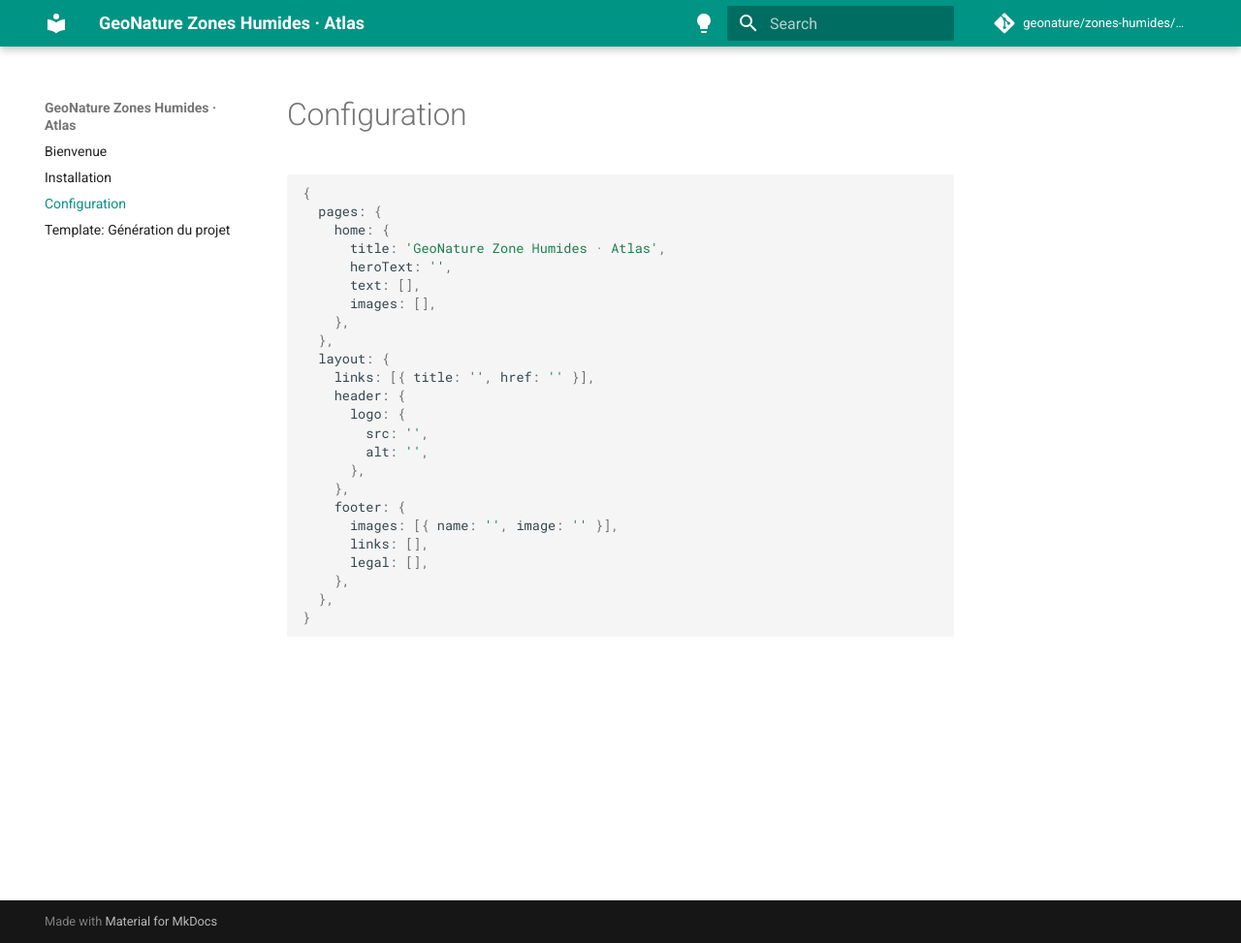
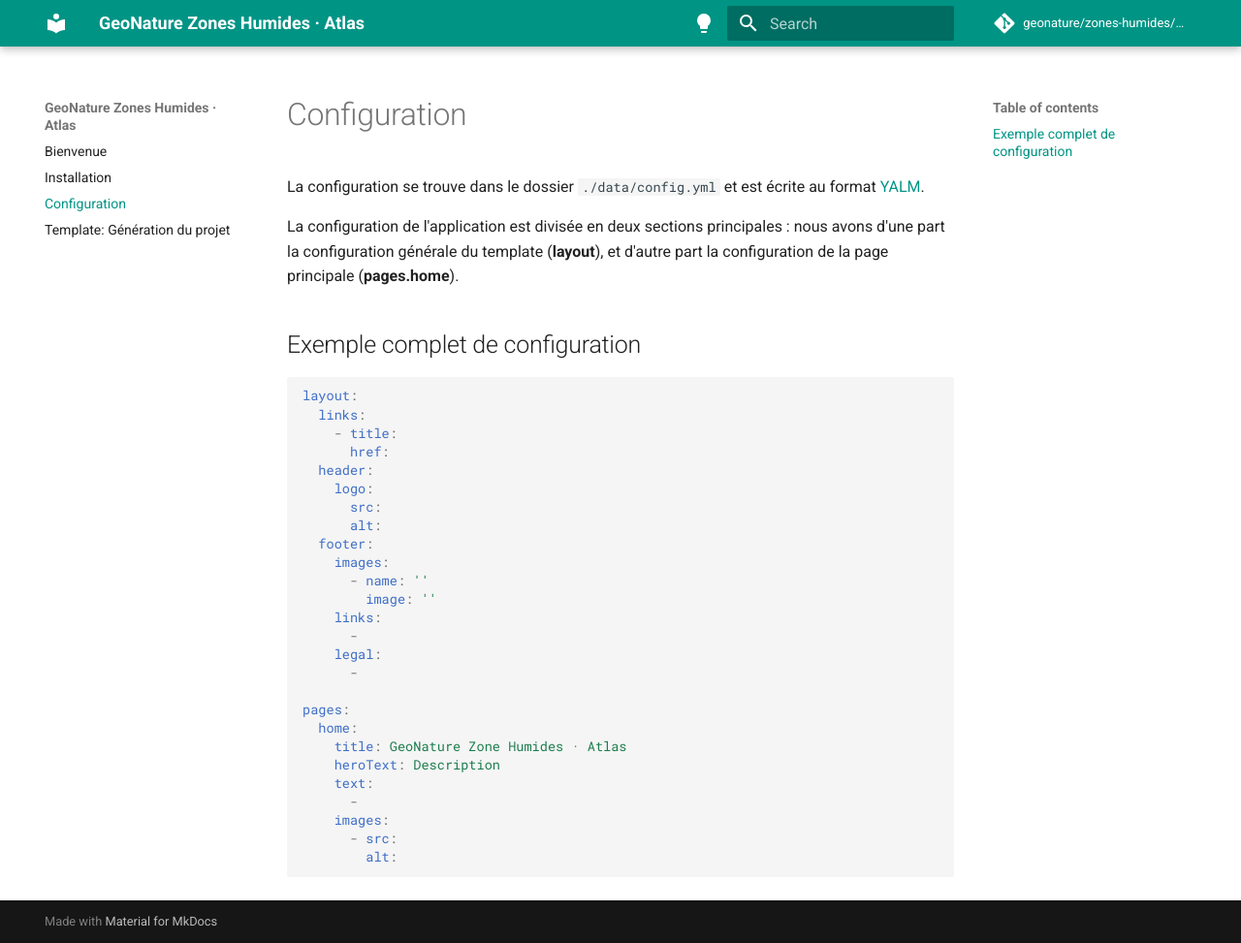
Before and after one commit to naturalsolutions/GeoNature-ZH-atlas, an MkDocs documentation site: the page built from docs/configuration.md, in a window 1280 px wide and 973 px high. Shown: the whole window at 97% size. Built offline with MkDocs 1.6.1 and Material for MkDocs 9.7.7, drawn with Linux system fonts in a browser that asks for light colours; comment, search, counter and statistics services are not loaded.

Commit message:
docs: add configuration example

````diff
--- a/docs/configuration.md
+++ b/docs/configuration.md
@@ -1,26 +1,36 @@
-```js
-{
-  pages: {
-    home: {
-      title: 'GeoNature Zone Humides · Atlas',
-      heroText: '',
-      text: [],
-      images: [],
-    },
-  },
-  layout: {
-    links: [{ title: '', href: '' }],
-    header: {
-      logo: {
-        src: '',
-        alt: '',
-      },
-    },
-    footer: {
-      images: [{ name: '', image: '' }],
-      links: [],
-      legal: [],
-    },
-  },
-}
+La configuration se trouve dans le dossier `./data/config.yml` et est écrite au format [YALM][yaml].
+
+La configuration de l'application est divisée en deux sections principales : nous avons d'une part la configuration générale du template (**layout**), et d'autre part la configuration de la page principale (**pages.home**).
+
+## Exemple complet de configuration
+
+```yaml
+layout:
+  links:
+    - title:
+      href:
+  header:
+    logo:
+      src:
+      alt:
+  footer:
+    images:
+      - name: ''
+        image: ''
+    links:
+      -
+    legal:
+      -
+
+pages:
+  home:
+    title: GeoNature Zone Humides · Atlas
+    heroText: Description
+    text:
+      -
+    images:
+      - src:
+        alt:
 ```
+
+[yaml]: https://fr.wikipedia.org/wiki/YAML
````
Also changed, not shown: src/components/Footer.tsx (+5 -5 lines), src/components/NavBar/Logo.tsx (+7 -5 lines), 1 other file.
